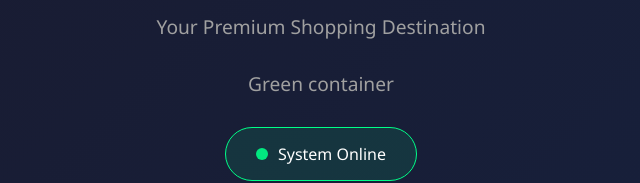
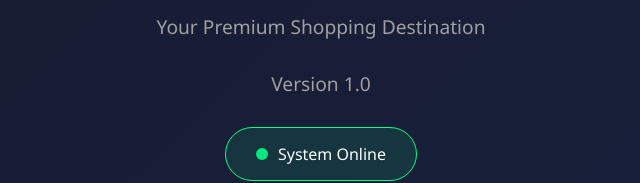
Before and after one commit to iam-mdthalha/CI-CD-Deployment-testing-mooremarket, a React (Create React App) app: page / in a window 1280 px wide. Shown: the part 384-567 px from the top of the page, without its empty margins (319-959 px from the left). Built offline with nearby package versions, Linux system fonts and the light colour scheme.

Commit message:
VERSION 1.0

```diff
--- a/src/App.js
+++ b/src/App.js
@@ -67,9 +67,10 @@ const App = () => {
         `}
       </style>
       <div style={styles.logo}>🛒</div>
-      <h1 style={styles.title}>MooreMarket</h1>
+      <h1 style={styles.title}>MooreMarket </h1>
       <p style={styles.subtitle}>Your Premium Shopping Destination</p>
-      <p style={styles.subtitle}>Green container</p>
+      <p style={styles.subtitle}>Version 1.0</p>
+
       <div style={styles.status}>
         <div style={styles.dot}></div>
         <span>System Online</span>
```
